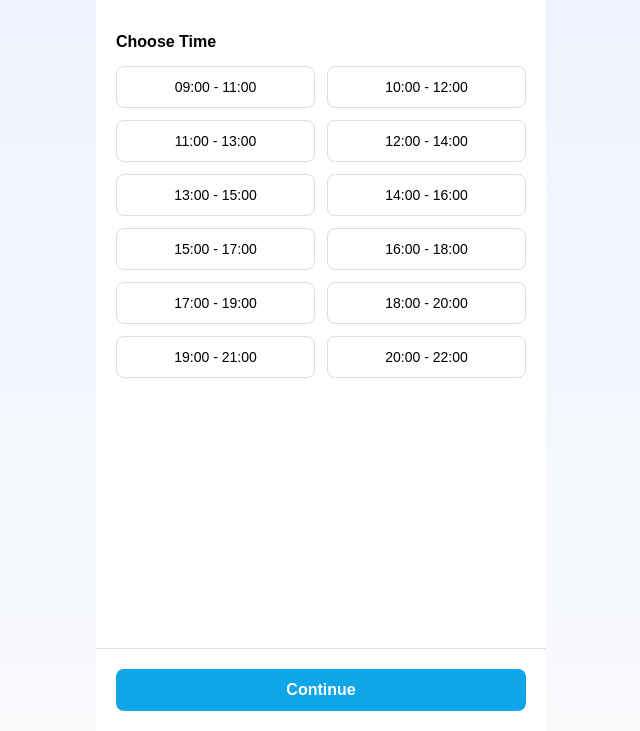
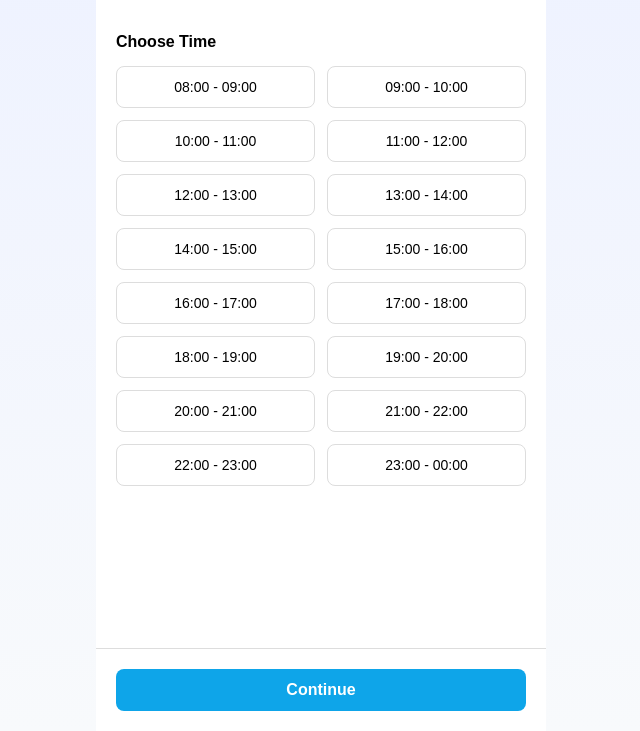
Before and after one commit to Peeraphat492/Project-embedded, a plain HTML site: page ProjectA/time.html in a window 1280 px wide. Shown: the part 69-800 px from the top of the page, without its empty margins (319-959 px from the left). Drawn offline with Linux system fonts and the light colour scheme.

Commit message:
Aเเน่ๆ

```diff
--- a/ProjectA/time.html
+++ b/ProjectA/time.html
@@ -100,6 +100,11 @@
       font-weight: bold;
     }
 
+    .time-slot:active {
+      transform: scale(0.95); /* ลดขนาดเล็กลงเล็กน้อยเมื่อคลิก */
+      transition: transform 0.1s ease-in-out; /* เพิ่มการเปลี่ยนแปลงแบบ smooth */
+    }
+
     /* Footer */
     .footer {
       padding: 20px;
@@ -137,18 +142,22 @@
     <div class="times">
       <h3>Choose Time</h3>
       <div class="time-grid">
-        <div class="time-slot" onclick="selectTime(this)">09:00 - 11:00</div>
-        <div class="time-slot" onclick="selectTime(this)">10:00 - 12:00</div>
-        <div class="time-slot" onclick="selectTime(this)">11:00 - 13:00</div>
-        <div class="time-slot" onclick="selectTime(this)">12:00 - 14:00</div>
-        <div class="time-slot" onclick="selectTime(this)">13:00 - 15:00</div>
-        <div class="time-slot" onclick="selectTime(this)">14:00 - 16:00</div>
-        <div class="time-slot" onclick="selectTime(this)">15:00 - 17:00</div>
-        <div class="time-slot" onclick="selectTime(this)">16:00 - 18:00</div>
-        <div class="time-slot" onclick="selectTime(this)">17:00 - 19:00</div>
-        <div class="time-slot" onclick="selectTime(this)">18:00 - 20:00</div>
-        <div class="time-slot" onclick="selectTime(this)">19:00 - 21:00</div>
-        <div class="time-slot" onclick="selectTime(this)">20:00 - 22:00</div>
+        <div class="time-slot" onclick="selectTime(this)">08:00 - 09:00</div>
+        <div class="time-slot" onclick="selectTime(this)">09:00 - 10:00</div>
+        <div class="time-slot" onclick="selectTime(this)">10:00 - 11:00</div>
+        <div class="time-slot" onclick="selectTime(this)">11:00 - 12:00</div>
+        <div class="time-slot" onclick="selectTime(this)">12:00 - 13:00</div>
+        <div class="time-slot" onclick="selectTime(this)">13:00 - 14:00</div>
+        <div class="time-slot" onclick="selectTime(this)">14:00 - 15:00</div>
+        <div class="time-slot" onclick="selectTime(this)">15:00 - 16:00</div>
+        <div class="time-slot" onclick="selectTime(this)">16:00 - 17:00</div>
+        <div class="time-slot" onclick="selectTime(this)">17:00 - 18:00</div>
+        <div class="time-slot" onclick="selectTime(this)">18:00 - 19:00</div>
+        <div class="time-slot" onclick="selectTime(this)">19:00 - 20:00</div>
+        <div class="time-slot" onclick="selectTime(this)">20:00 - 21:00</div>
+        <div class="time-slot" onclick="selectTime(this)">21:00 - 22:00</div>
+        <div class="time-slot" onclick="selectTime(this)">22:00 - 23:00</div>
+        <div class="time-slot" onclick="selectTime(this)">23:00 - 00:00</div>
       </div>
     </div>
 
```
